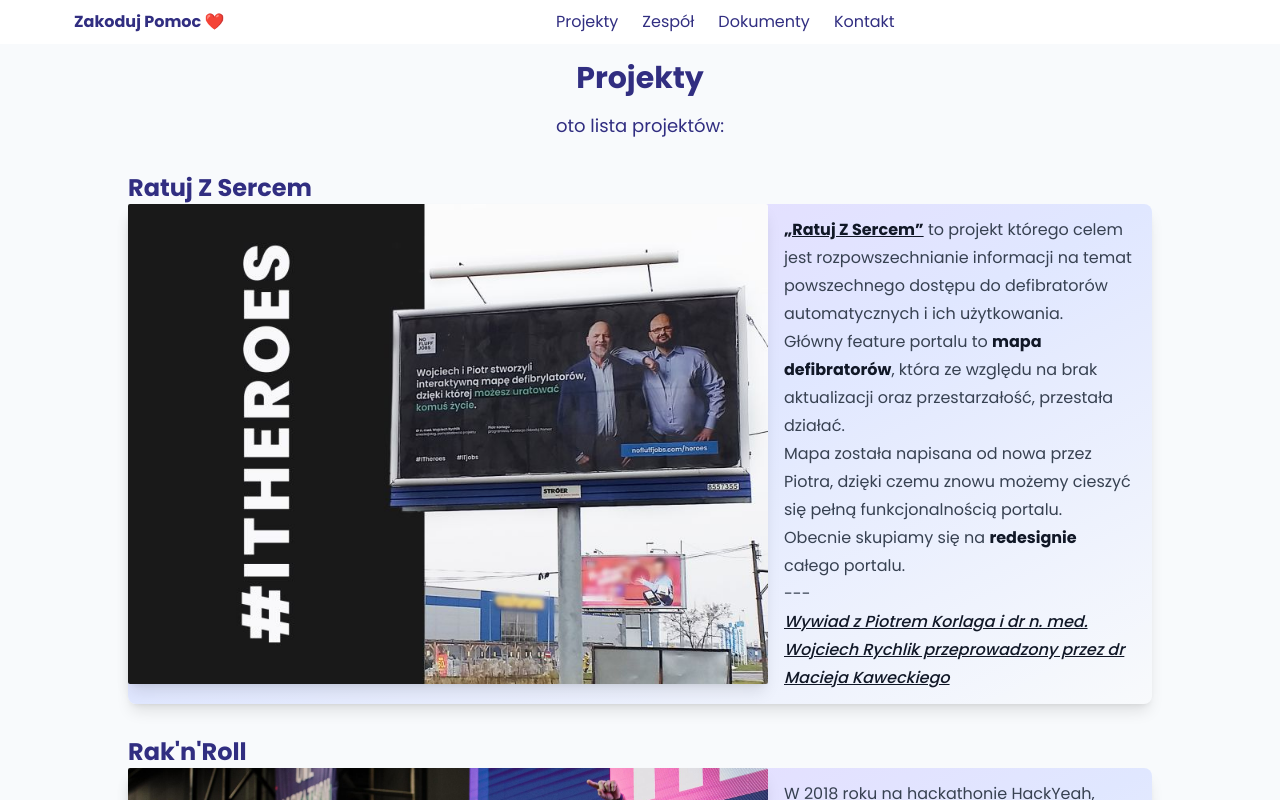
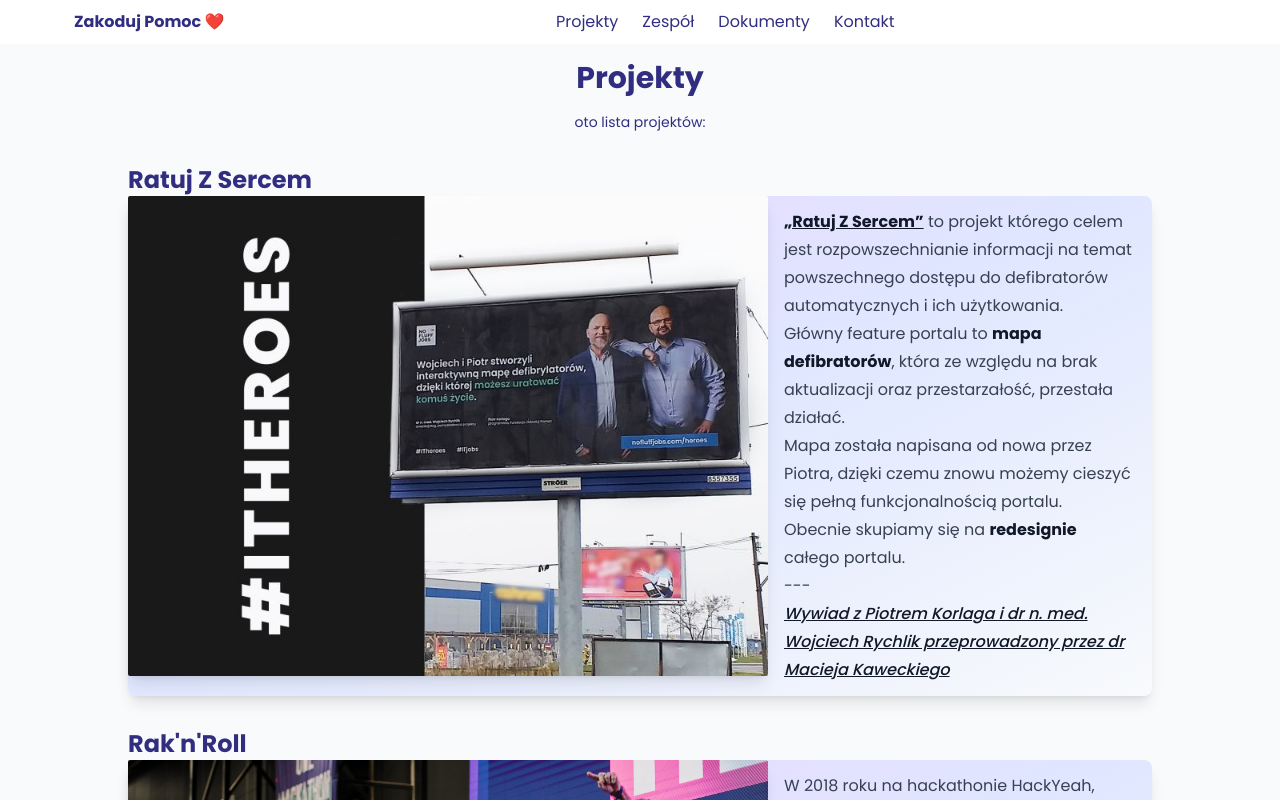
Before and after one commit to applantic/zakoduj-pomoc-nextjs, a Next.js app: page /projects in a window 1280 px wide. Shown: the top 800 px of the page. Built offline with nearby package versions, Linux system fonts and the light colour scheme.

Commit message:
styling issue fixed

```diff
--- a/pages/projects.tsx
+++ b/pages/projects.tsx
@@ -16,11 +16,11 @@
 })
 
   return (
-    <div className="bg-slate-50 w-screen max-h-fit flex flex-col items-center mb-10">
+    <div className="bg-slate-50 w-screen max-h-fit flex flex-col items-center pb-10">
       <h1 className="text-3xl text-indigo-900 font-semibold my-4 mx-6 sm:mx-0 lg:my-4">
         Projekty
       </h1>
-      <p className="text-md text-indigo-900 my-0 mx-6 md:text-lg sm:mx-0 lg:my-0">oto lista projektów:</p>
+      <p className="text-lg text-indigo-900 my-0 mx-6 md:text-sm sm:mx-0 lg:my-0">oto lista projektów:</p>
       {cards}
     </div>
   );
```
